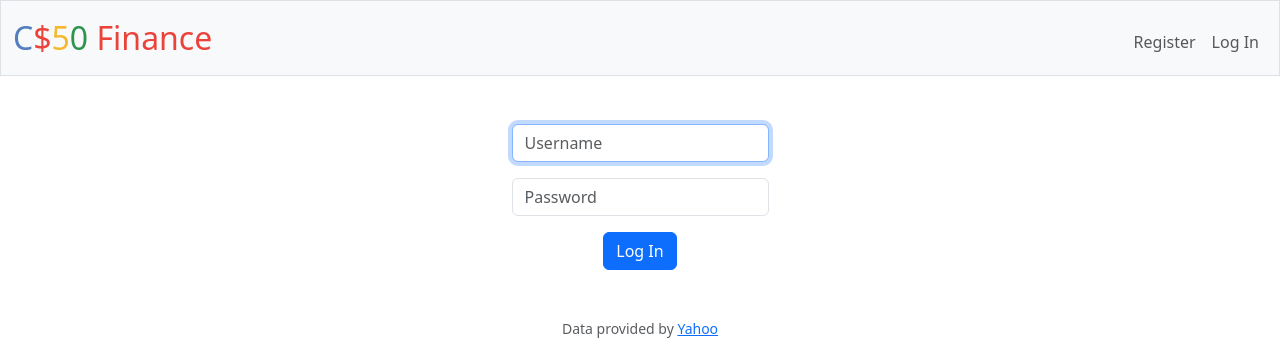
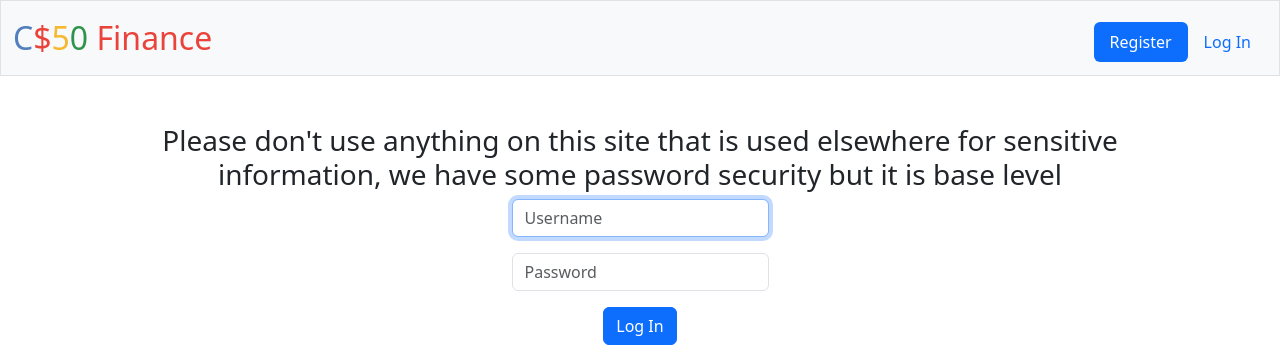
Before and after one commit to jduffey1990/cs50-finance, a Flask app: page /login in a window 1280 px wide. Shown: the top 352 px of the page. Run offline with Flask 3, Linux system fonts and the light colour scheme; some libraries are stand-ins or nearby versions.

Commit message:
install gunicorn

```diff
--- a/requirements.txt
+++ b/requirements.txt
@@ -3,3 +3,4 @@ Flask
 Flask-Session
 pytz
 requests
+gunicorn
--- a/templates/layout.html
+++ b/templates/layout.html
@@ -40,8 +40,8 @@
                             <li class="nav-item"><a class="nav-link" href="/logout">Log Out</a></li>
                         </ul>
                     {% else %}
-                        <ul class="navbar-nav ms-auto mt-2">
-                            <li class="nav-item"><a class="nav-link" href="/register">Register</a></li>
+                        <ul class="nav nav-pills ms-auto mt-2">
+                            <li class="nav-item"><a class="nav-link active" href="/register">Register</a></li>
                             <li class="nav-item"><a class="nav-link" href="/login">Log In</a></li>
                         </ul>
                     {% endif %}
--- a/templates/login.html
+++ b/templates/login.html
@@ -5,6 +5,7 @@
 {% endblock %}
 
 {% block main %}
+    <h3>Please don't use anything on this site that is used elsewhere for sensitive information, we have some password security but it is base level</h3>
     <form action="/login" method="post">
         <div class="mb-3">
             <input autocomplete="off" autofocus class="form-control mx-auto w-auto" name="username" placeholder="Username" type="text">
```
Also changed, not shown: 2 other files.
